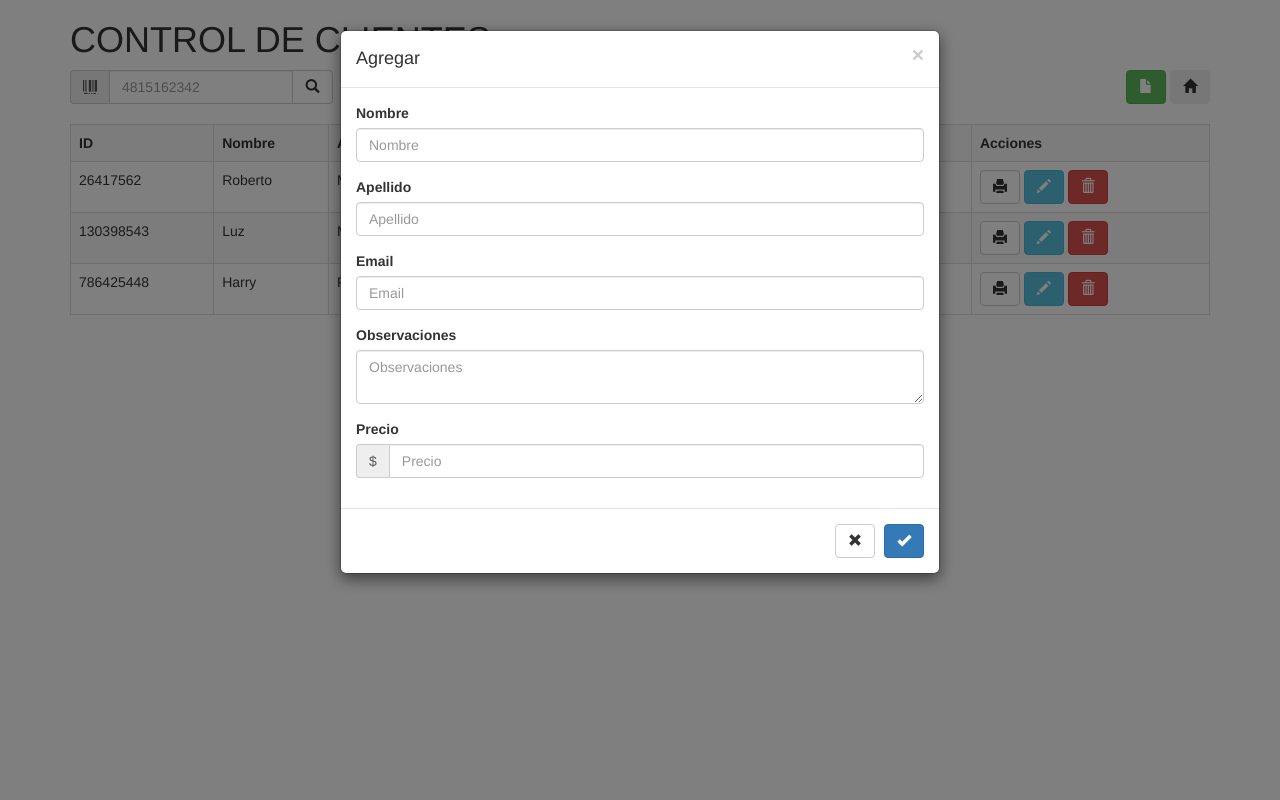
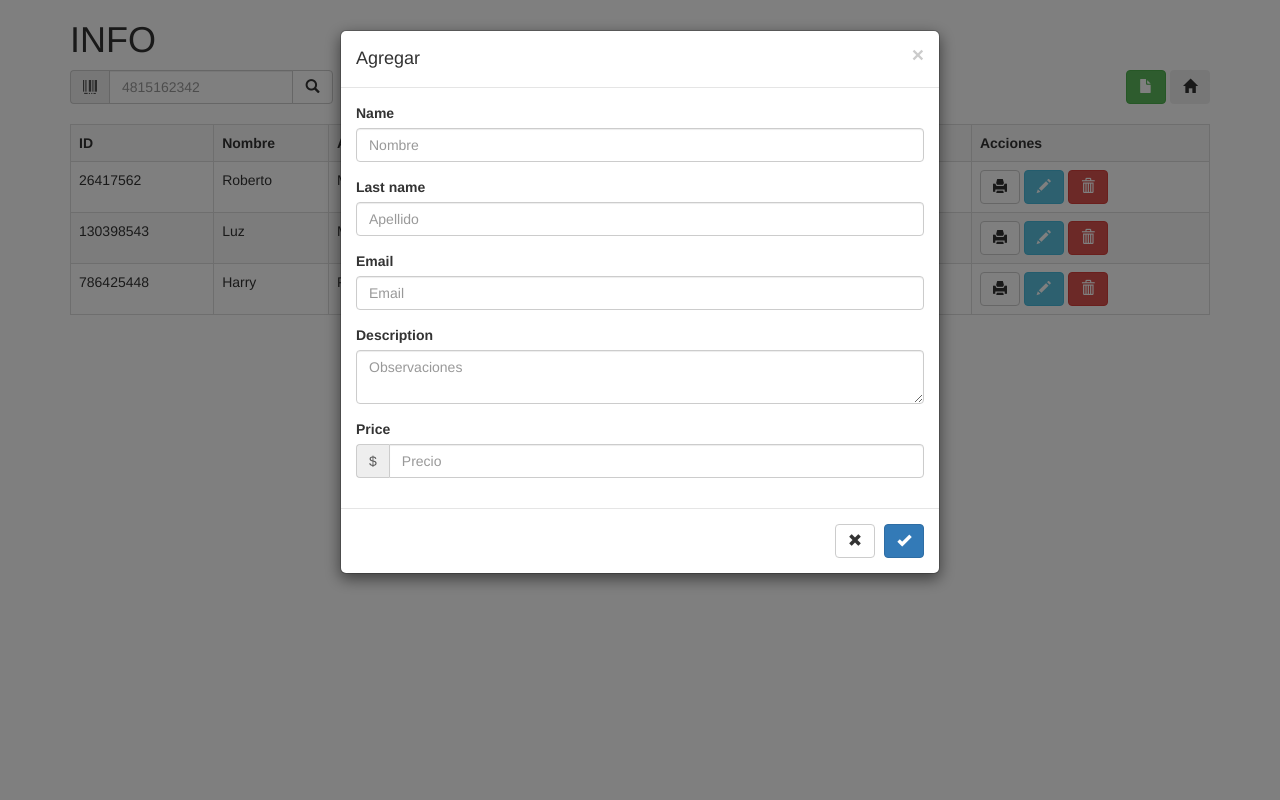
Before and after one commit to roramigator/Aqro, a PHP site: page / in a window 1280 px wide, after a click that opens the changed part. Run offline with PHP 8.4, Linux system fonts and the light colour scheme; data comes from the database, SQL or seed files in the repository.

Commit message:
index file and main gui

```diff
--- a/index.php
+++ b/index.php
@@ -3,7 +3,9 @@
 <head>
     <meta charset="UTF-8">
     <title>Sistema</title>
+    <!-- Barcode generator javascript library -->
     <script type="text/javascript" src="js/barcode.js"></script>
+    <!-- PDF generator javascript library -->
     <script type="text/javascript" src="js/jspdf.min.js"></script>
     <!-- Bootstrap CSS File  -->
     <link rel="stylesheet" type="text/css" href="bootstrap/css/bootstrap.css"/>
@@ -20,7 +22,7 @@
 <div class="container">
     <div class="row">
         <div class="col-md-12">
-            <h1>CONTROL DE CLIENTES</h1>
+            <h1>INFO</h1>
         </div>
     </div>
     <div class="row">
@@ -61,7 +63,7 @@
       <div class="modal-content">
         <div class="modal-header">
           <button type="button" class="close" data-dismiss="modal">&times;</button>
-          <h4 class="modal-title">Recivo Generado</h4>
+          <h4 class="modal-title">Ticket</h4>
         </div>
         <div class="modal-body">
             <div id="print_ticket">
@@ -98,7 +100,7 @@
                         </td>
                     </tr>
                     <tr class="text-center">
-                        <td><center>Gracias por su preferencia</center></td>
+                        <td><center>Thank you</center></td>
                     </tr>
                 </table>
             </div>
@@ -171,12 +173,12 @@
             <div class="modal-body">
 
                 <div class="form-group">
-                    <label for="first_name">Nombre</label>
+                    <label for="first_name">Name</label>
                     <input type="text" id="first_name" placeholder="Nombre" class="form-control"/>
                 </div>
 
                 <div class="form-group">
-                    <label for="last_name">Apellido</label>
+                    <label for="last_name">Last name</label>
                     <input type="text" id="last_name" placeholder="Apellido" class="form-control"/>
                 </div>
 
@@ -186,12 +188,12 @@
                 </div>
 
                 <div class="form-group">
-                    <label for="sales">Observaciones</label>
+                    <label for="sales">Description</label>
                     <textarea id="sales" placeholder="Observaciones" class="form-control"></textarea>
                 </div>
 
                 <div class="form-group">
-                    <label for="price">Precio</label>
+                    <label for="price">Price</label>
                     <div class="input-group">
                         <span class="input-group-addon">$</span>
                         <input type="text" id="price" placeholder="Precio" class="form-control"/>
@@ -219,30 +221,30 @@
             <div class="modal-body">
 
                 <div class="form-group">
-                    <label for="update_first_name">Nombre</label>
-                    <input type="text" id="update_first_name" placeholder="Nombre" class="form-control"/>
+                    <label for="update_first_name">Name</label>
+                    <input type="text" id="update_first_name" placeholder="John" class="form-control"/>
                 </div>
 
                 <div class="form-group">
-                    <label for="update_last_name">Apellido</label>
-                    <input type="text" id="update_last_name" placeholder="Apellido" class="form-control"/>
+                    <label for="update_last_name">Last name</label>
+                    <input type="text" id="update_last_name" placeholder="Doe" class="form-control"/>
                 </div>
 
                 <div class="form-group">
                     <label for="update_email">Email</label>
-                    <input type="text" id="update_email" placeholder="Email" class="form-control"/>
+                    <input type="text" id="update_email" placeholder="john@doe.com" class="form-control"/>
                 </div>
 
                 <div class="form-group">
-                    <label for="update_sales">Observaciones</label>
-                    <textarea id="update_sales" placeholder="Observaciones" class="form-control"></textarea>
+                    <label for="update_sales">Description</label>
+                    <textarea id="update_sales" placeholder="..." class="form-control"></textarea>
                 </div>
 
                 <div class="form-group">
-                    <label for="update_price">Precio</label>
+                    <label for="update_price">Price</label>
                     <div class="input-group">
                         <span class="input-group-addon">$</span>
-                        <input type="text" id="update_price" placeholder="Precio" class="form-control"/>
+                        <input type="text" id="update_price" placeholder="100" class="form-control"/>
                     </div>
                 </div>
 
@@ -266,15 +268,5 @@
 <!-- Custom JS file -->
 <script type="text/javascript" src="js/script.js"></script>
 
-<!--script>
-    (function(i,s,o,g,r,a,m){i['GoogleAnalyticsObject']=r;i[r]=i[r]||function(){
-            (i[r].q=i[r].q||[]).push(arguments)},i[r].l=1*new Date();a=s.createElement(o),
-        m=s.getElementsByTagName(o)[0];a.async=1;a.src=g;m.parentNode.insertBefore(a,m)
-    })(window,document,'script','//www.google-analytics.com/analytics.js','ga');
-
-    ga('create', 'UA-75591362-1', 'auto');
-    ga('send', 'pageview');
-
-</script-->
 </body>
 </html>
```
